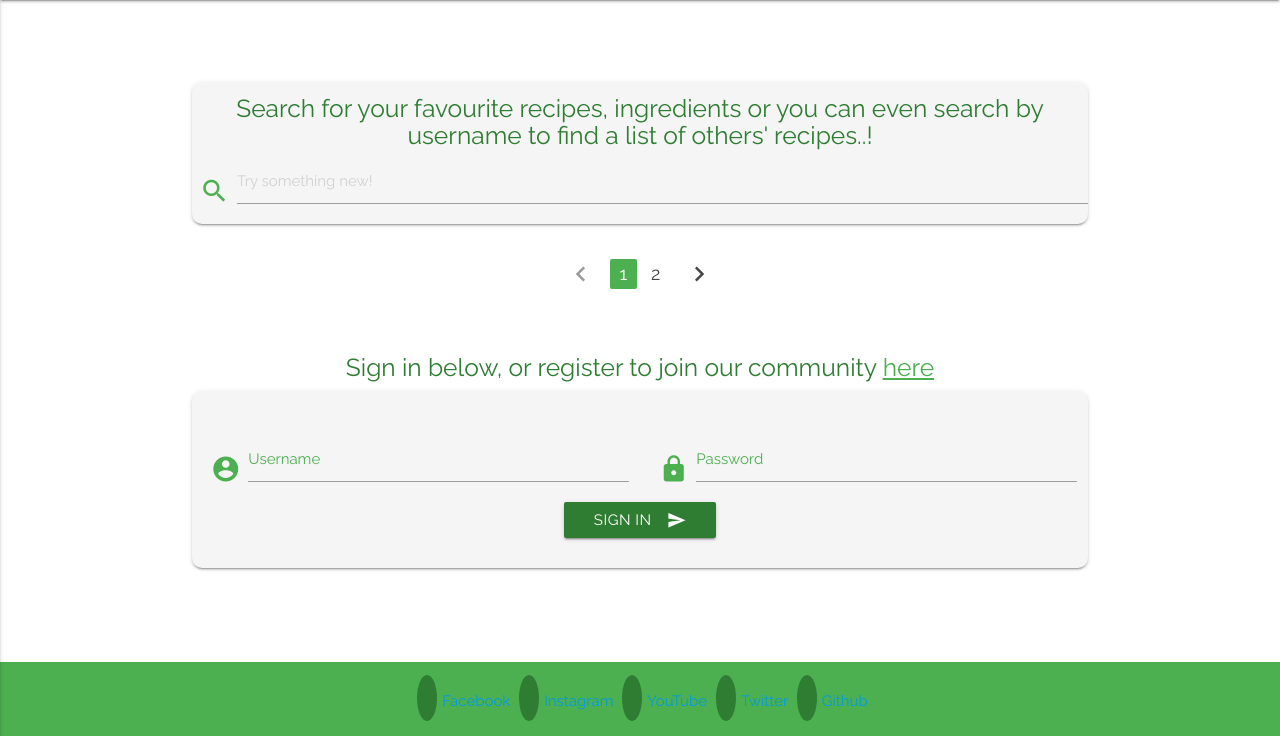
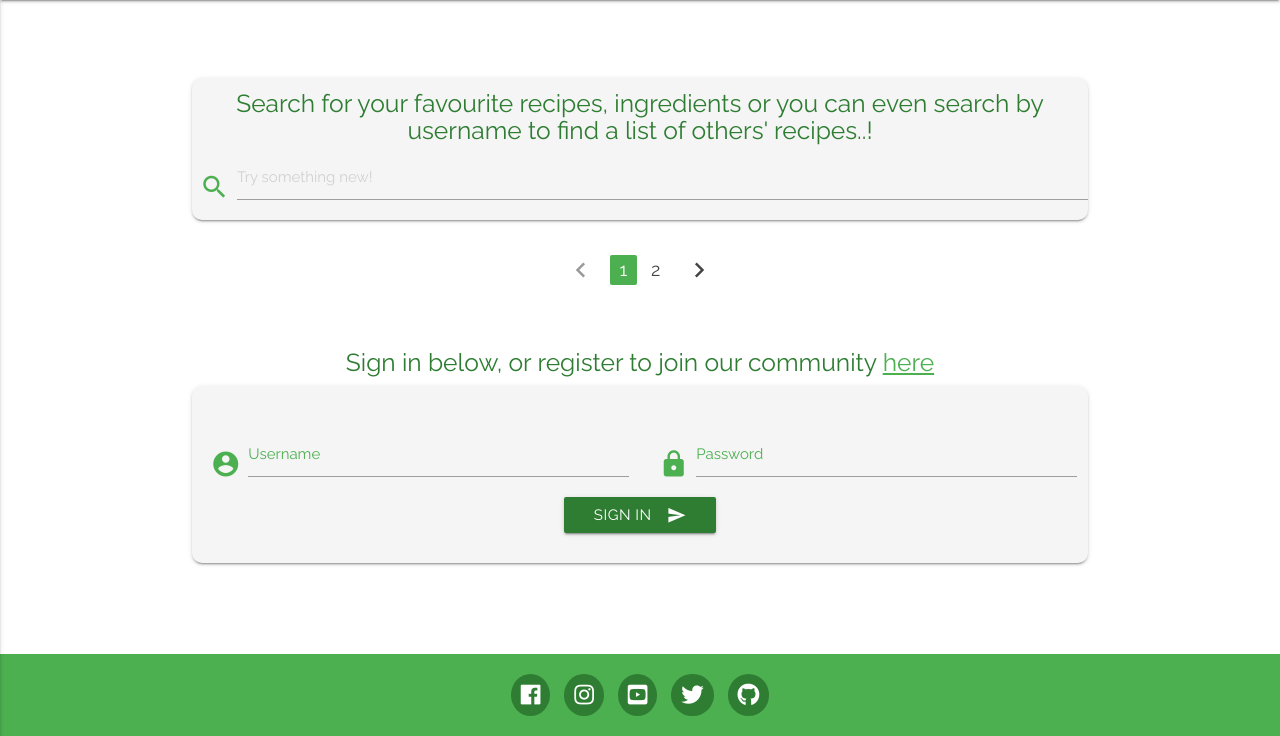
Before and after one commit to lewisclark4/CI-MilestoneProjectThree, a Flask app: page / in a window 1280 px wide. Shown: the part 64-800 px from the top of the page. Run offline with Flask 2, Linux system fonts and the light colour scheme; data that the repository does not hold is empty; some libraries are stand-ins or nearby versions.

Commit message:
add favicon and replace fontawesome link removed by accident

```diff
--- a/app.py
+++ b/app.py
@@ -2,7 +2,7 @@
 import os
 from os import path
 from flask import Flask, render_template, redirect, request, url_for, session, redirect, flash
-from flask_pymongo import PyMongo
+from flask_pymongo import PyMongo, pymongo
 from bson.objectid import ObjectId
 import bcrypt
 
--- a/templates/base.html
+++ b/templates/base.html
@@ -5,12 +5,16 @@
     <meta name="viewport" content="width=device-width, initial-scale=1.0" />
     <!-- material icons -->
     <link rel="stylesheet" href="https://fonts.googleapis.com/icon?family=Material+Icons"/>
+    <!-- Font Awesome icons -->
+    <link rel="stylesheet" href="https://use.fontawesome.com/releases/v5.6.1/css/all.css"/>
     <!-- Materialize CSS -->
     <link rel="stylesheet" href="https://cdnjs.cloudflare.com/ajax/libs/materialize/0.100.2/css/materialize.min.css"/>
     <!-- Google fonts -->
     <link rel="stylesheet" href="https://fonts.googleapis.com/css2?family=Raleway:ital,wght@0,300;0,400;1,600&display=swap"/>
     <!-- Custom CSS -->
     <link rel="stylesheet" href="../static/css/style.css" type="text/css" />
+    <!-- Favicon -->
+    <link rel="shortcut icon" type="image/png" href="{{ url_for('static', filename='images/favicon.png') }}"/>
     <title>Foodology</title>
   </head>
   <body>
```
Also changed, not shown: static/images/favicon.png (added).
